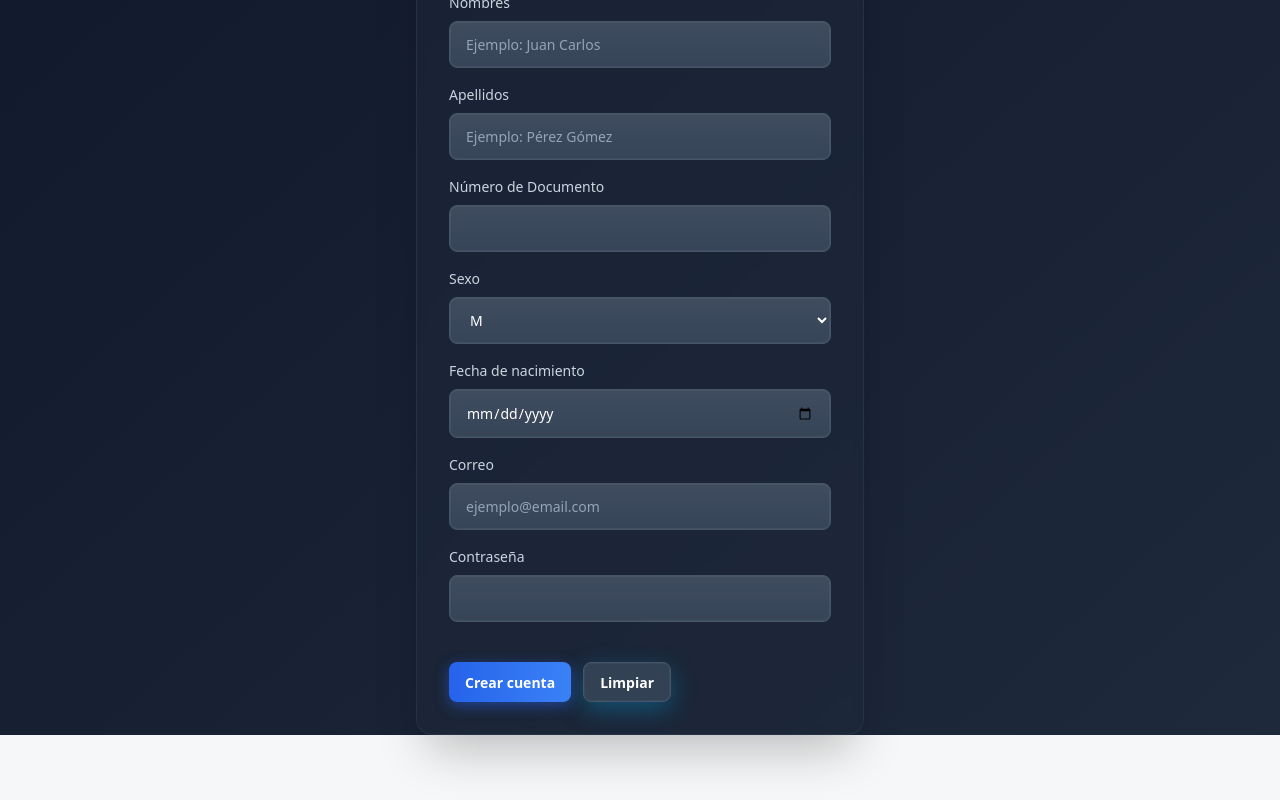
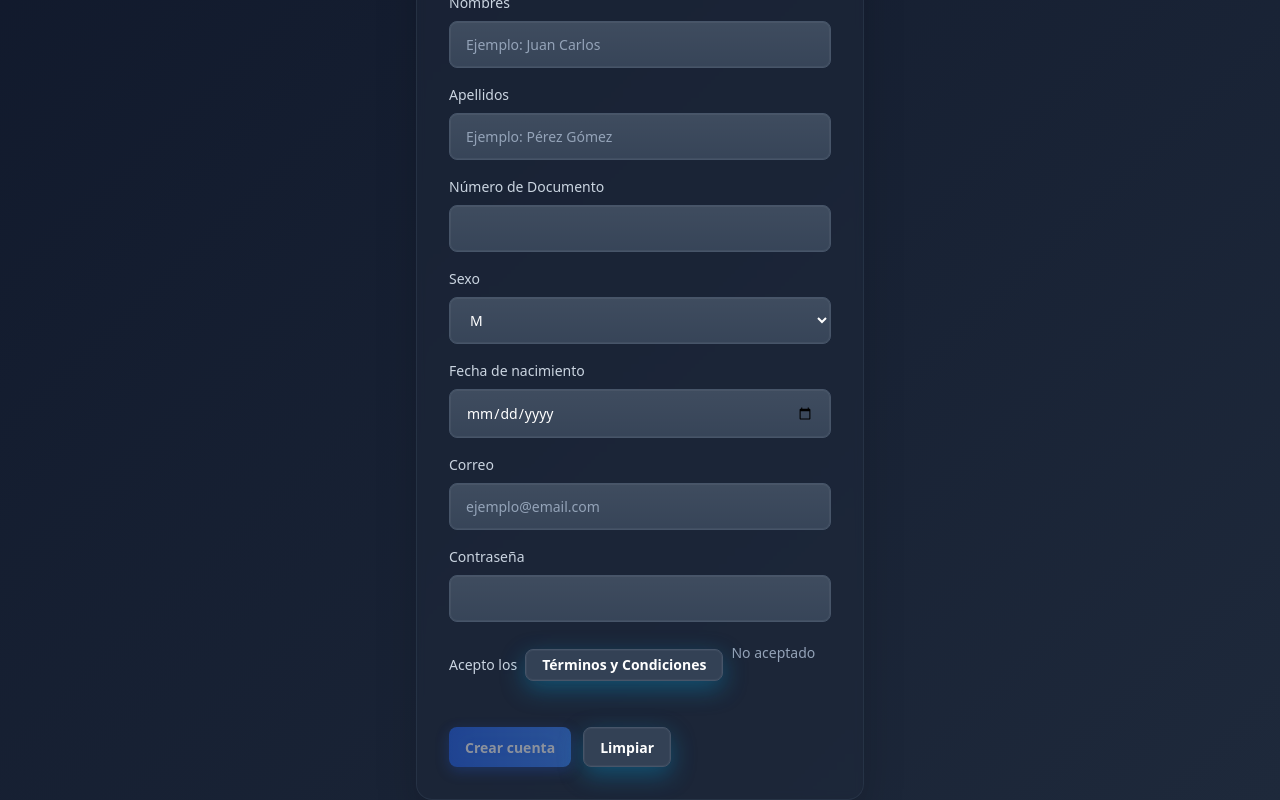
Before and after one commit to BauthyBa/jetgoMobile, a React (Vite) app: page /verify-dni in a window 1280 px wide. Shown: the part 403-1203 px from the top of the page. Before the commit the page ends 1138 px from the top, so only its background shows below. Built offline with nearby package versions, Linux system fonts and the light colour scheme; no server answers.

Commit message:
Terminos y Condiciones V1

```diff
--- /dev/null
+++ b/public/terms.html
@@ -0,0 +1,23 @@
+<!doctype html>
+<html>
+  <head>
+    <meta charset="utf-8" />
+    <meta name="viewport" content="width=device-width, initial-scale=1" />
+    <title>Términos y Condiciones</title>
+    <style>
+      body { color: #e2e8f0; font-family: ui-sans-serif, system-ui, -apple-system, Segoe UI, Roboto, Helvetica, Arial, Noto Sans, "Apple Color Emoji", "Segoe UI Emoji"; }
+      h1, h2, h3 { color: #f8fafc; }
+      a { color: #60a5fa; }
+    </style>
+  </head>
+  <body>
+    <!-- Reemplaza este contenido con tu archivo de Términos completo -->
+    <h2>Términos y Condiciones</h2>
+    <p>Contenido de ejemplo. Pegá aquí el texto definitivo de tus términos y condiciones.</p>
+    <p>Este documento rige el uso de la plataforma JetGo. Al aceptar, confirmás haber leído y comprendido la información detallada.</p>
+    <p>Lorem ipsum dolor sit amet, consectetur adipiscing elit. Integer porta massa sed mi cursus, vitae facilisis risus bibendum. Integer pharetra aliquet pharetra. Donec sit amet justo ut massa accumsan eleifend. Praesent suscipit dui non nibh mattis, a suscipit erat cursus. Sed sit amet bibendum lorem. Maecenas eu faucibus urna. Pellentesque suscipit, magna vitae faucibus molestie, massa nisi feugiat metus, vitae porttitor ex nisi ut nisl. Suspendisse potenti. Donec mauris est, feugiat sed facilisis ut, luctus id eros. Cras in ultrices arcu. Sed blandit velit et libero bibendum, id commodo risus bibendum. Nunc nec efficitur elit. Vivamus id hendrerit eros, vitae aliquet ipsum. Integer dapibus efficitur felis ac aliquet. Pellentesque sit amet pharetra nibh. Nulla a ligula volutpat, aliquam quam id, interdum mi.</p>
+    <p>Aliquam eleifend sem ac nibh ullamcorper, at dictum nunc porttitor. Nulla vulputate sapien id iaculis iaculis. Donec lectus eros, mollis a blandit vel, pretium in arcu. Sed id tincidunt magna, a faucibus lectus. Integer a odio et lorem fringilla pharetra non vel nisl. Suspendisse rhoncus, orci et ultricies ornare, nibh odio mattis ex, nec faucibus mauris urna in felis. Aliquam erat volutpat. In auctor consequat risus id ornare.</p>
+    <p>Morbi lacinia commodo lacus, vitae faucibus lorem consequat vitae. Cras hendrerit ipsum nec mi luctus bibendum. Mauris sit amet lobortis nunc. Suspendisse a tempor arcu. Etiam nec nunc ac felis luctus fermentum. Vestibulum porttitor ligula faucibus sapien tristique posuere. Praesent venenatis semper velit sit amet pharetra. Sed luctus nibh in velit sodales faucibus.</p>
+    <p>Gracias por leer hasta el final.</p>
+  </body>
+  </html>
--- a/src/pages/Register.jsx
+++ b/src/pages/Register.jsx
@@ -1,4 +1,4 @@
-import { useRef, useState } from 'react'
+import { useRef, useState, useEffect } from 'react'
 import { registerUser } from '../services/api'
 import { BrowserMultiFormatReader } from '@zxing/browser'
 import { DecodeHintType, BarcodeFormat } from '@zxing/library'
@@ -33,6 +33,11 @@ export default function Register({ embedded = false }) {
   const backImgRef = useRef(null)
   const [scanStatus, setScanStatus] = useState('idle')
   const [overlay, setOverlay] = useState({ visible: false, message: '' })
+  const [termsOpen, setTermsOpen] = useState(false)
+  const [termsHtml, setTermsHtml] = useState('')
+  const [termsReadyToAccept, setTermsReadyToAccept] = useState(false)
+  const [termsAccepted, setTermsAccepted] = useState(false)
+  const termsScrollRef = useRef(null)
 
   const parseDniPayload = (payload) => {
     let text = payload.replace(/[^\x20-\x7E@/]/g, '')
@@ -162,6 +167,10 @@ export default function Register({ embedded = false }) {
 
   const handleSubmit = async (e) => {
     e.preventDefault()
+    if (!termsAccepted) {
+      setError('Debes aceptar los Términos y Condiciones para continuar')
+      return
+    }
     setLoading(true)
     setError(null)
     setOk(false)
@@ -342,9 +351,26 @@ export default function Register({ embedded = false }) {
                 </div>
               </>
             )}
+            <div className="field" style={{ marginTop: 4 }}>
+              <label style={{ display: 'inline-flex', alignItems: 'center', gap: 8 }}>
+                <span>Acepto los</span>
+                <button type="button" className="btn secondary" style={{ height: 32 }} onClick={async () => {
+                  try {
+                    setTermsOpen(true)
+                    setTermsReadyToAccept(false)
+                    const res = await fetch('/terms.html', { cache: 'no-cache' })
+                    const html = await res.text()
+                    setTermsHtml(html)
+                  } catch {
+                    setTermsHtml('<h3>Términos</h3><p>No se pudo cargar el archivo. Intenta nuevamente.</p>')
+                  }
+                }}>Términos y Condiciones</button>
+                <span className="muted">{termsAccepted ? 'Aceptado' : 'No aceptado'}</span>
+              </label>
+            </div>
             <input type="hidden" name="dni_front_payload" value={form.dni_front_payload} />
             <div className="actions">
-              <button className="btn" type="submit" disabled={loading || scanning}>{googleMode ? (loading || scanning ? 'Verificando…' : 'Verificar DNI') : (loading ? 'Enviando...' : (scanning ? 'Leyendo...' : 'Crear cuenta'))}</button>
+              <button className="btn" type="submit" disabled={loading || scanning || !termsAccepted}>{googleMode ? (loading || scanning ? 'Verificando…' : 'Verificar DNI') : (loading ? 'Enviando...' : (scanning ? 'Leyendo...' : 'Crear cuenta'))}</button>
               <button className="btn secondary" type="button" onClick={() => { setForm({ ...form, first_name: '', last_name: '', document_number: '', sex: 'M', birth_date: '', dni_front_payload: '', dni_image_file: null, dni_image_url: '', dni_back_file: null, dni_back_url: '' }); if (imgRef.current) imgRef.current.src = ''; if (backImgRef.current) backImgRef.current.src = ''; }}>Limpiar</button>
               <span className="muted">{scanning ? 'Procesando imagen...' : ''}</span>
             </div>
@@ -366,6 +392,31 @@ export default function Register({ embedded = false }) {
           </div>
         </div>
       )}
+      {termsOpen && (
+        <div className="overlay" role="dialog" aria-modal="true" aria-labelledby="termsTitle">
+          <div className="overlay-box" style={{ maxWidth: 740, width: '90%' }}>
+            <h3 id="termsTitle" style={{ fontWeight: 800, marginBottom: 8 }}>Términos y Condiciones</h3>
+            <div
+              ref={termsScrollRef}
+              onScroll={() => {
+                try {
+                  const el = termsScrollRef.current
+                  if (!el) return
+                  const nearBottom = el.scrollTop + el.clientHeight >= el.scrollHeight - 8
+                  if (nearBottom) setTermsReadyToAccept(true)
+                } catch {}
+              }}
+              style={{ maxHeight: '50vh', overflowY: 'auto', padding: 12, borderRadius: 8, border: '1px solid rgba(255,255,255,0.18)', background: 'rgba(255,255,255,0.04)', width: '100%' }}
+              dangerouslySetInnerHTML={{ __html: termsHtml }}
+            />
+            <div className="muted" style={{ fontSize: 12 }}>Desplazate hasta el final para habilitar "Aceptar".</div>
+            <div className="actions" style={{ justifyContent: 'flex-end' }}>
+              <button className="btn secondary" type="button" onClick={() => { setTermsOpen(false) }}>Cancelar</button>
+              <button className="btn" type="button" disabled={!termsReadyToAccept} onClick={() => { setTermsAccepted(true); setTermsOpen(false) }}>Aceptar</button>
+            </div>
+          </div>
+        </div>
+      )}
       {overlay.visible && (
         <div className="overlay">
           <div className="overlay-box">
```
